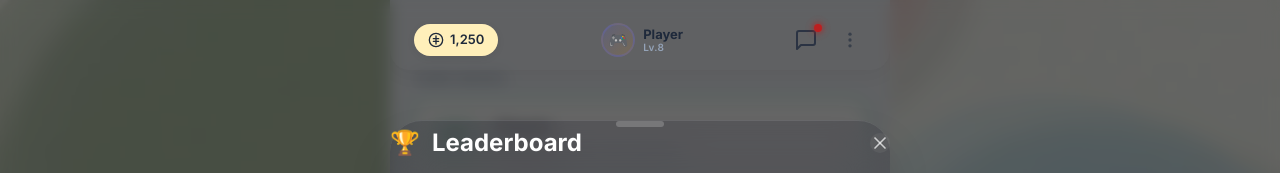
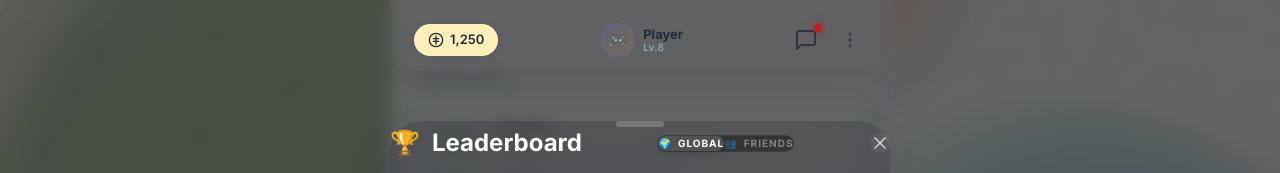
Before and after one commit to mrongSubho/ludo-base, a Next.js app: page / in a window 1280 px wide. Both pictures are taken after a click on the button "Leaderboard". Shown: the top 173 px of the page. Built offline with nearby package versions, Linux system fonts and the light colour scheme.

Commit message:
feat(leaderboard): add Global vs Friends scope filter toggle

```diff
--- a/app/components/Leaderboard.tsx
+++ b/app/components/Leaderboard.tsx
@@ -25,18 +25,25 @@ interface LeaderboardProps {
 
 export default function Leaderboard({ isOpen, onClose }: LeaderboardProps) {
     const [activeTab, setActiveTab] = useState<LeaderboardTab>('tier');
+    const [scope, setScope] = useState<'global' | 'friends'>('global');
 
     // MOCK DATA: 5-Tier Advanced Ranking System
-    const getStats = (tab: LeaderboardTab): LeaderboardEntry[] => {
-        const dummyEntries: LeaderboardEntry[] = [
+    const getStats = (tab: LeaderboardTab, currentScope: 'global' | 'friends'): LeaderboardEntry[] => {
+        const dummyEntries: (LeaderboardEntry & { isFriend?: boolean })[] = [
             { id: '1', name: 'Mrong', avatar: '1', wins: 42, lastWin: Date.now() - 3600000, isCurrentUser: true, tier: 'Platinum', stage: 'I' },
-            { id: '2', name: 'Fahmida', avatar: '2', wins: 89, lastWin: Date.now() - 86400000, tier: 'Legendary', stage: 'III' },
+            { id: '2', name: 'Fahmida', avatar: '2', wins: 89, lastWin: Date.now() - 86400000, tier: 'Legendary', stage: 'III', isFriend: true },
             { id: '3', name: 'Gemini (AI)', avatar: '3', wins: 12, lastWin: Date.now() - 172800000, tier: 'Silver', stage: 'II' },
             { id: '4', name: 'Core (AI)', avatar: '4', wins: 8, lastWin: Date.now() - 259200000, tier: 'Rookie', stage: 'I' },
-            { id: '5', name: 'Alex', avatar: '5', wins: 56, lastWin: Date.now() - 4000000, tier: 'Gold', stage: 'III' },
+            { id: '5', name: 'Alex', avatar: '5', wins: 56, lastWin: Date.now() - 4000000, tier: 'Gold', stage: 'III', isFriend: true },
             { id: '6', name: 'Sarah Ludo', avatar: '6', wins: 24, lastWin: Date.now() - 900000, tier: 'Silver', stage: 'III' },
-            { id: '7', name: 'MasterG', avatar: '7', wins: 102, lastWin: Date.now() - 120000, tier: 'Legendary', stage: 'II' }
+            { id: '7', name: 'MasterG', avatar: '7', wins: 102, lastWin: Date.now() - 120000, tier: 'Legendary', stage: 'II', isFriend: true }
         ];
+
+        // Filter by scope first
+        let scopedEntries = dummyEntries;
+        if (currentScope === 'friends') {
+            scopedEntries = dummyEntries.filter(e => e.isFriend || e.isCurrentUser);
+        }
 
         // Sort differently based on the active tab
         if (tab === 'tier') {
@@ -44,7 +51,7 @@ export default function Leaderboard({ isOpen, onClose }: LeaderboardProps) {
             const tierWeight = { 'Legendary': 5, 'Platinum': 4, 'Gold': 3, 'Silver': 2, 'Rookie': 1 };
             const stageWeight = { 'III': 3, 'II': 2, 'I': 1 };
 
-            return dummyEntries.sort((a, b) => {
+            return scopedEntries.sort((a, b) => {
                 const tierDiff = tierWeight[b.tier] - tierWeight[a.tier];
                 if (tierDiff !== 0) return tierDiff;
 
@@ -61,22 +68,22 @@ export default function Leaderboard({ isOpen, onClose }: LeaderboardProps) {
 
         // Daily: Only records from today (UTC)
         if (tab === 'daily') {
-            return dummyEntries
+            return scopedEntries
                 .filter(e => e.lastWin >= startOfDayUTC)
                 .sort((a, b) => b.wins - a.wins);
         }
 
         // Monthly: Only records from this month (UTC)
         if (tab === 'monthly') {
-            return dummyEntries
+            return scopedEntries
                 .filter(e => e.lastWin >= startOfMonthUTC)
                 .sort((a, b) => b.wins - a.wins);
         }
 
-        return dummyEntries;
+        return scopedEntries;
     };
 
-    const stats = getStats(activeTab);
+    const stats = getStats(activeTab, scope);
 
     // Map the standard 1,2,3 ranks for Daily/Monthly
     const getRankBadge = (rank: number) => {
@@ -129,6 +136,23 @@ export default function Leaderboard({ isOpen, onClose }: LeaderboardProps) {
                                     <span className="text-2xl">🏆</span>
                                     Leaderboard
                                 </h2>
+
+                                {/* Scope Switcher (Global vs Friends) */}
+                                <div className="flex bg-black/40 p-1 rounded-xl border border-white/5">
+                                    <button
+                                        onClick={() => setScope('global')}
+                                        className={`px-3 py-1.5 text-[10px] font-bold uppercase tracking-widest rounded-lg flex items-center gap-1.5 transition-all ${scope === 'global' ? 'bg-white/15 text-white shadow-md' : 'text-white/40 hover:text-white/70'}`}
+                                    >
+                                        <span>🌍</span> Global
+                                    </button>
+                                    <button
+                                        onClick={() => setScope('friends')}
+                                        className={`px-3 py-1.5 text-[10px] font-bold uppercase tracking-widest rounded-lg flex items-center gap-1.5 transition-all ${scope === 'friends' ? 'bg-white/15 text-white shadow-md' : 'text-white/40 hover:text-white/70'}`}
+                                    >
+                                        <span>👥</span> Friends
+                                    </button>
+                                </div>
+
                                 <button onClick={onClose} className="p-2 rounded-full bg-white/5 hover:bg-white/10 text-white/70 transition-colors">
                                     <svg viewBox="0 0 24 24" fill="none" stroke="currentColor" strokeWidth="2" strokeLinecap="round" strokeLinejoin="round" className="w-5 h-5"><line x1="18" y1="6" x2="6" y2="18"></line><line x1="6" y1="6" x2="18" y2="18"></line></svg>
                                 </button>
```
